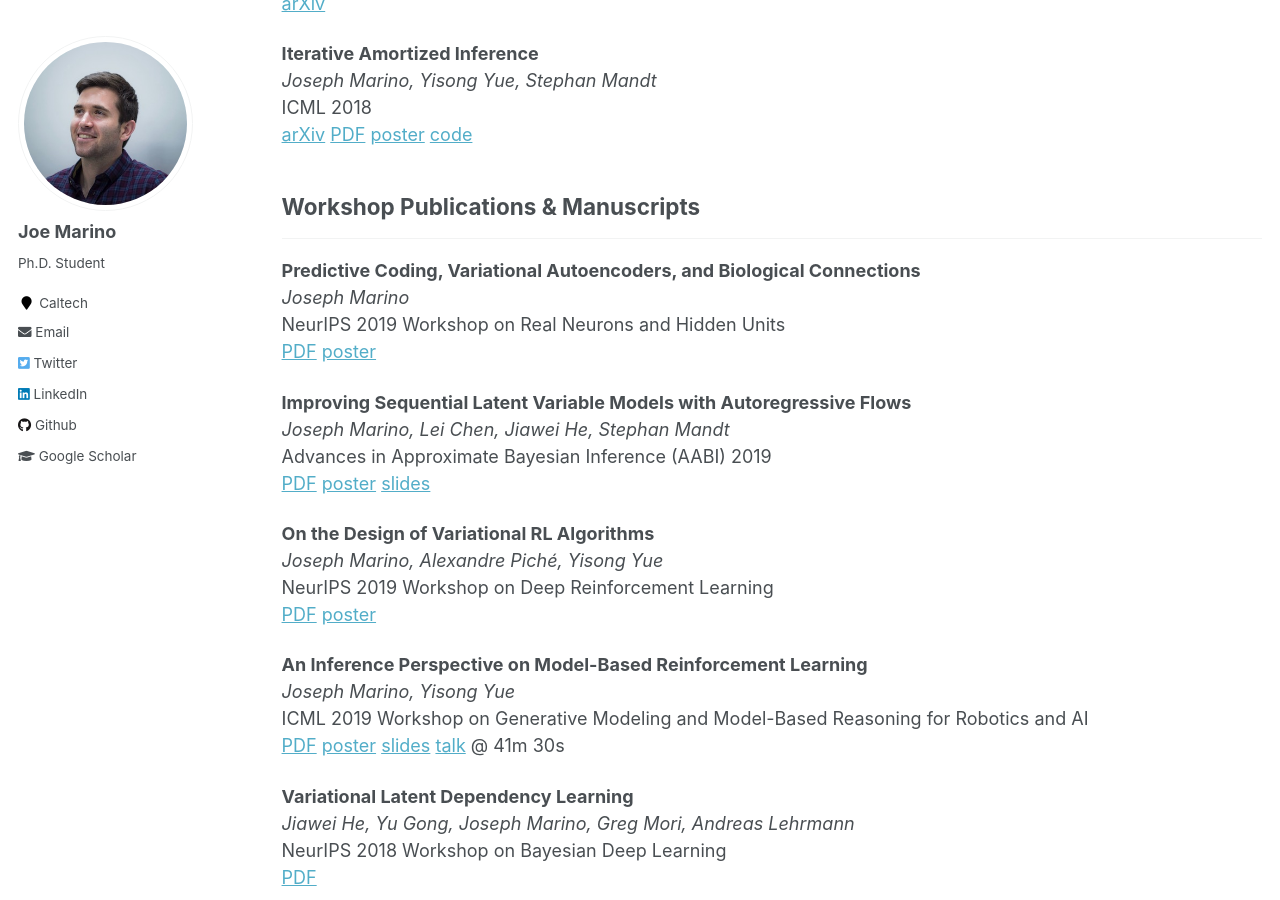
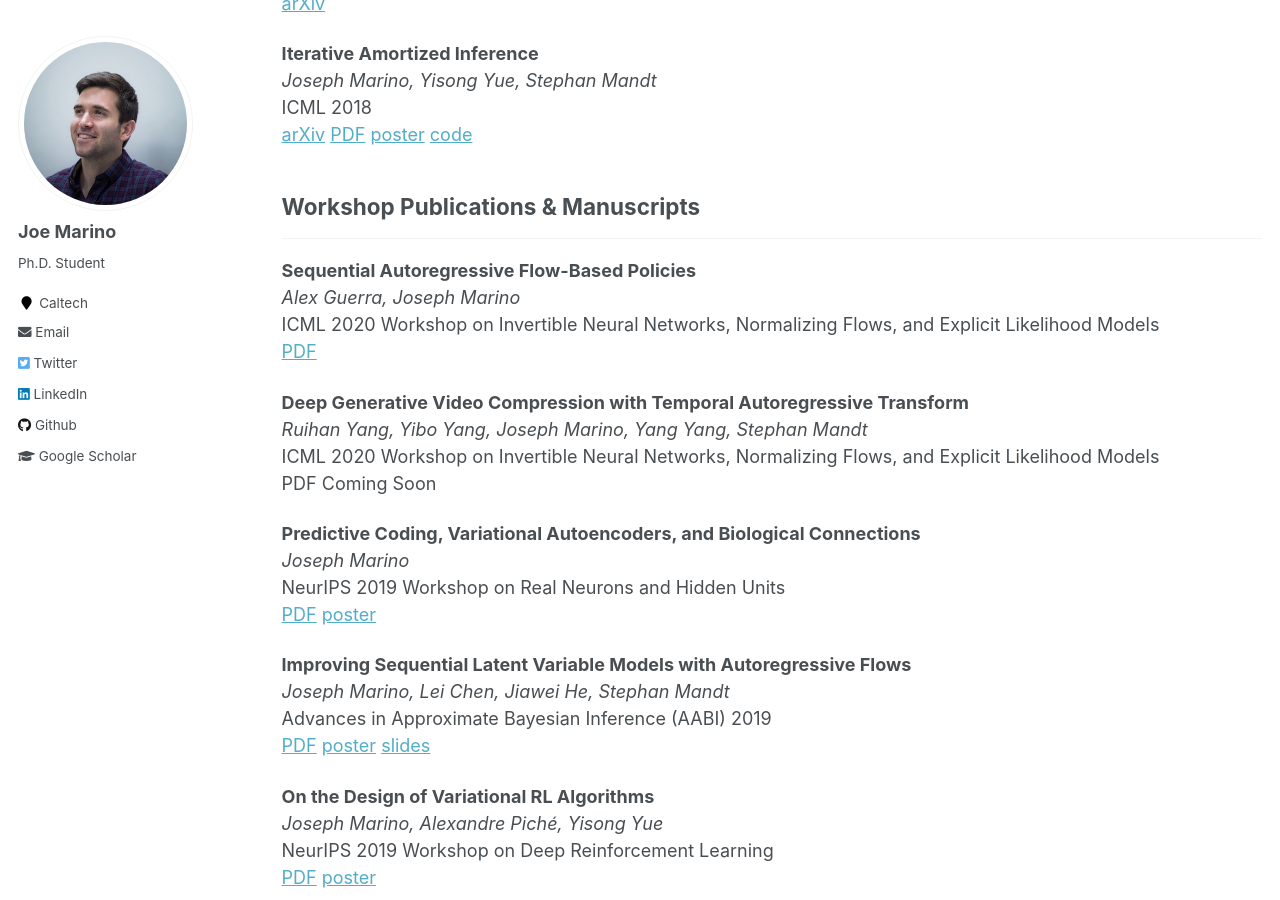
Before and after one commit to joelouismarino/joelouismarino.github.io, a Jekyll site: the page built from _pages/publications.md, in a window 1280 px wide and 900 px high, scrolled down 609 px. Built offline with Jekyll 4.4.1, drawn with Linux system fonts in a browser that asks for light colours.

Commit message:
Updating pubs

```diff
--- a/_pages/publications.md
+++ b/_pages/publications.md
@@ -30,6 +30,16 @@ ICML 2018
 
 ## Workshop Publications & Manuscripts
 ___
+
+**Sequential Autoregressive Flow-Based Policies**
+*Alex Guerra, Joseph Marino*
+ICML 2020 Workshop on Invertible Neural Networks, Normalizing Flows, and Explicit Likelihood Models
+[PDF](../files/papers/2020/arrl/arrl_innf_workshop.pdf)
+
+**Deep Generative Video Compression with Temporal Autoregressive Transform**
+*Ruihan Yang, Yibo Yang, Joseph Marino, Yang Yang, Stephan Mandt*
+ICML 2020 Workshop on Invertible Neural Networks, Normalizing Flows, and Explicit Likelihood Models
+PDF Coming Soon
 
 **Predictive Coding, Variational Autoencoders, and Biological Connections**
 *Joseph Marino*
```
Also changed, not shown: 3 other files.
